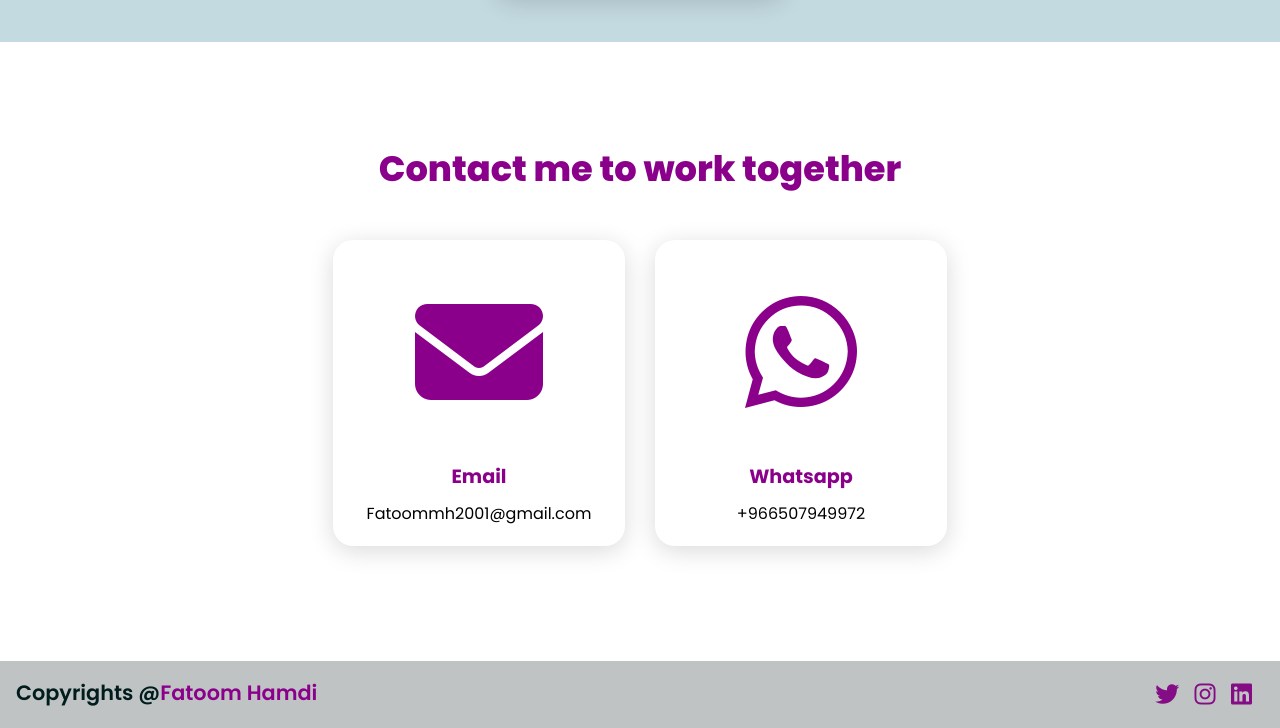
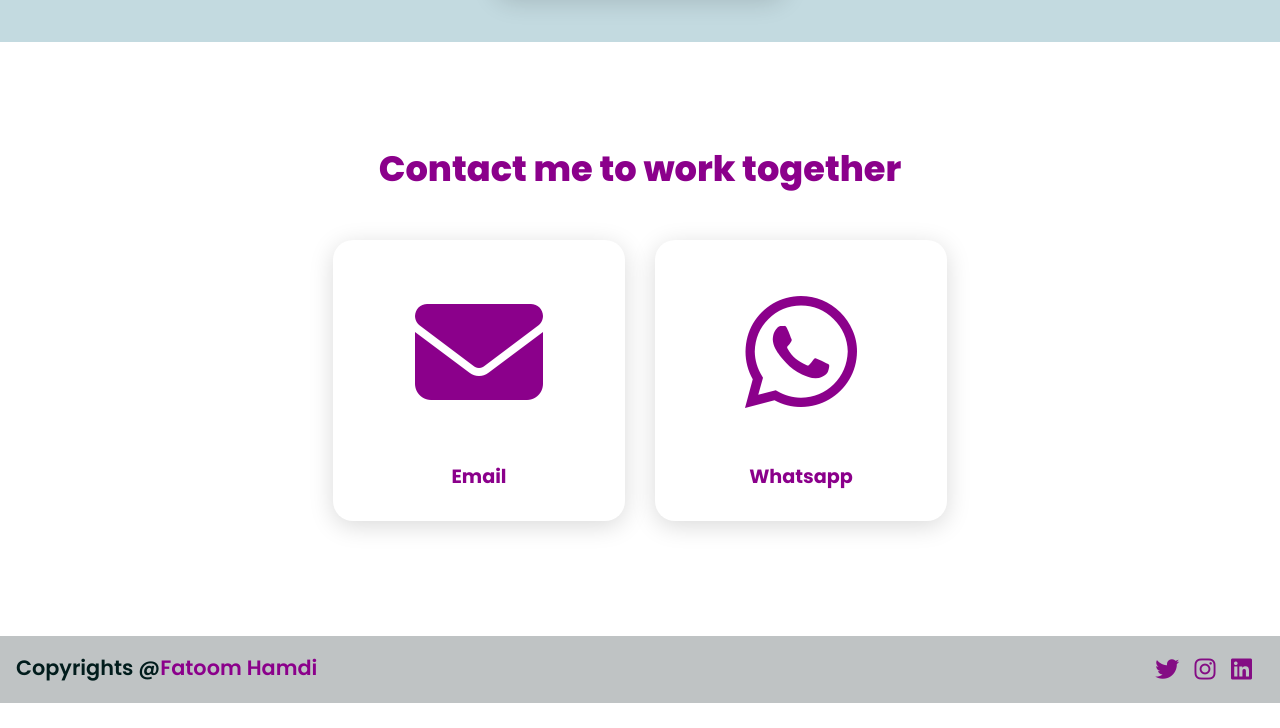
Before and after one commit to Fatoom22/Fatoom.com, a plain HTML site: page index.html in a window 1280 px wide. Shown: the part 1937-2665 px from the top of the page. After the commit the page ends 2640 px from the top, so only its background shows below. Drawn offline with Linux system fonts and the light colour scheme.

Commit message:
Update index.html

```diff
--- a/index.html
+++ b/index.html
@@ -83,7 +83,7 @@
                 </div>
                 <div class="info">
                     <h3>Email</h3>
-                    <p>Fatoommh2001@gmail.com</p>
+                    <p></p>
                 </div>
             </div>
             <div class="card">
@@ -91,7 +91,7 @@
                     <i class="fa-brands fa-whatsapp"></i>  </div>
                 <div class="info">
                     <h3>Whatsapp</h3>
-                    <p>+966507949972</p>
+                    <p></p>
                 </div>
             </div>
         </div>
```
